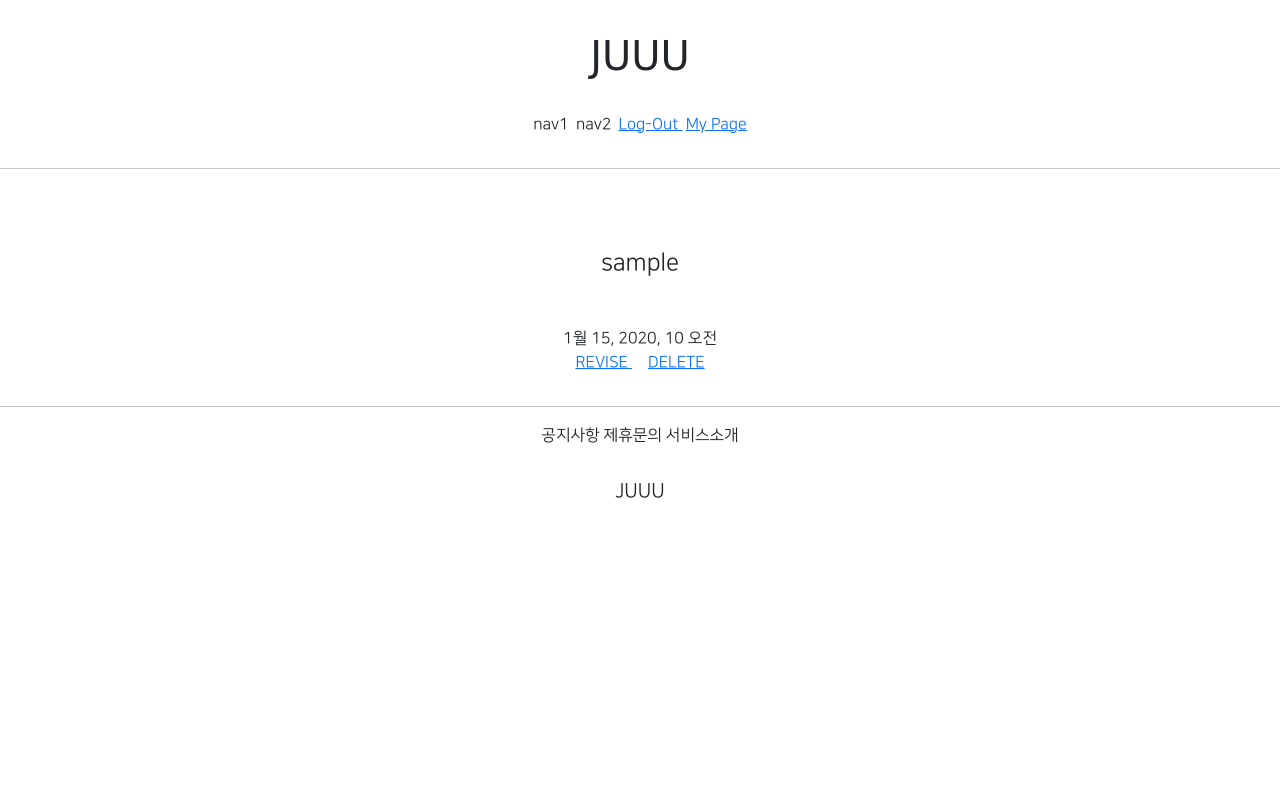
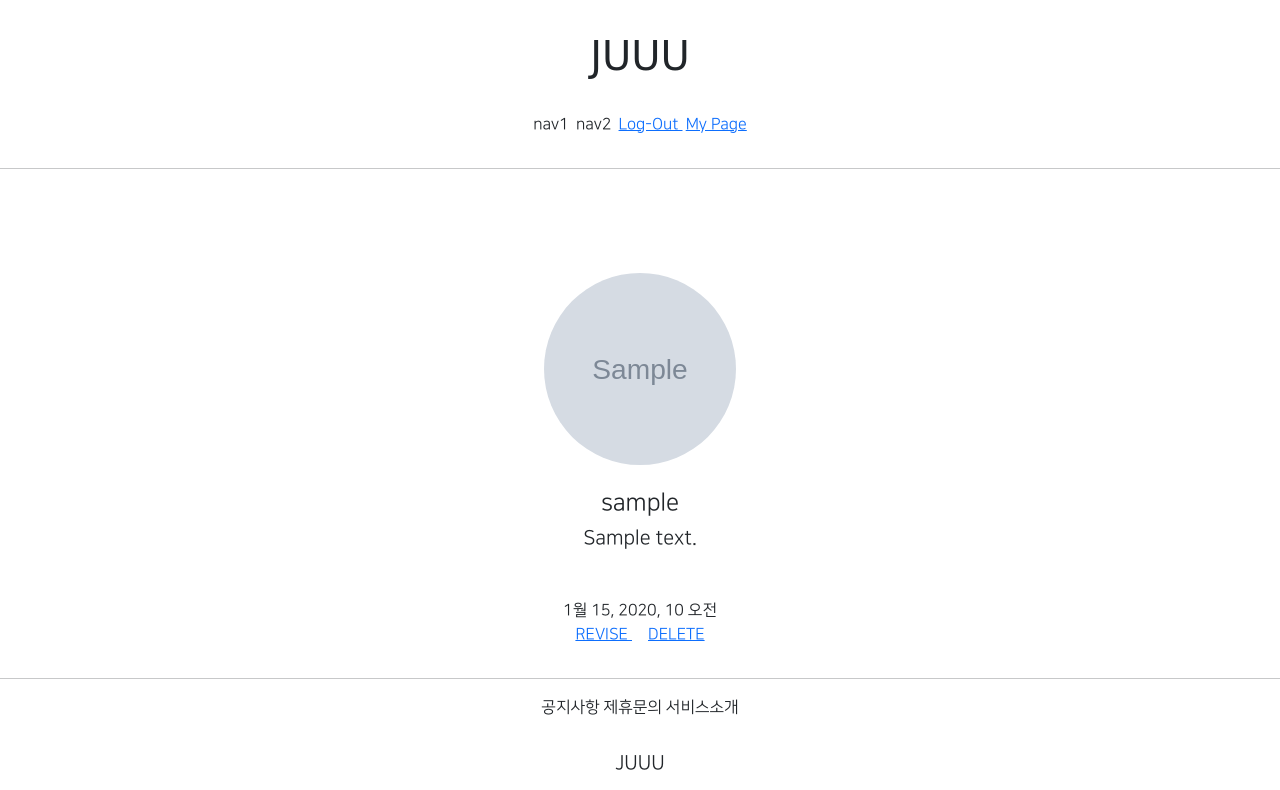
Before and after one commit to Lee-JuHwan/gis4_2, a Django app: page /accounts/detail/1 in a window 1280 px wide. Shown: the top 790 px of the page. Before the commit the page ends 498 px from the top, so only its background shows below. Run offline with Django 3.2, Linux system fonts and the light colour scheme; a user stored in the database is signed in; tables that the repository leaves empty hold one stand-in row (values such as "Sample post"); grey boxes marked "Sample" are stand-in pictures; parts of the project's set-up code (start-up, migrations or seed data) failed here and were passed over; some libraries are stand-ins or nearby versions; some web fonts are replaced.

Commit message:
07/27 commit3

```diff
--- a/accountapp/templates/accountapp/detail.html
+++ b/accountapp/templates/accountapp/detail.html
@@ -4,7 +4,20 @@
 {% block content %}
     <div class="text-center mw-500 m-auto">
         <div class="m-5">
-            <h4>{{ target_user.username }}</h4>
+            {% if target_user.profile %}
+                <img src="{{ target_user.profile.image.url }}"
+                     class="profile_image m-4"
+                     alt="profile image">
+                <h4>{{ target_user.profile.nickname }}</h4>
+                <h5>{{ target_user.profile.message }}</h5>
+            {% else %}
+                <h4>
+                    <a href="{% url 'profileapp:create' %}">
+                        Create Profile
+                    </a>
+                </h4>
+            {% endif %}
+
         </div>
         <div>
             {{ target_user.date_joined }}
--- a/djangoProject1/urls.py
+++ b/djangoProject1/urls.py
@@ -13,6 +13,9 @@ Including another URLconf
     1. Import the include() function: from django.urls import include, path
     2. Add a URL to urlpatterns:  path('blog/', include('blog.urls'))
 """
+from django.conf import settings
+from django.conf.urls.static import static
+
 from django.contrib import admin
 from django.urls import path, include
 
@@ -21,3 +24,4 @@ urlpatterns = [
     path('accounts/', include('accountapp.urls')),
     path('profiles/', include('profileapp.urls')),
 ]
+static(settings.MEDIA_URL, document_root=settings.MEDIA_ROOT)
--- a/static/base.css
+++ b/static/base.css
@@ -17,3 +17,10 @@
     max-width: 500px;
     padding: 1rem 1.5rem;
 }
+
+.profile_image {
+    height: 12rem;
+    width: 12rem;
+    border-radius: 20rem;
+    object-fit: cover;
+}
```
